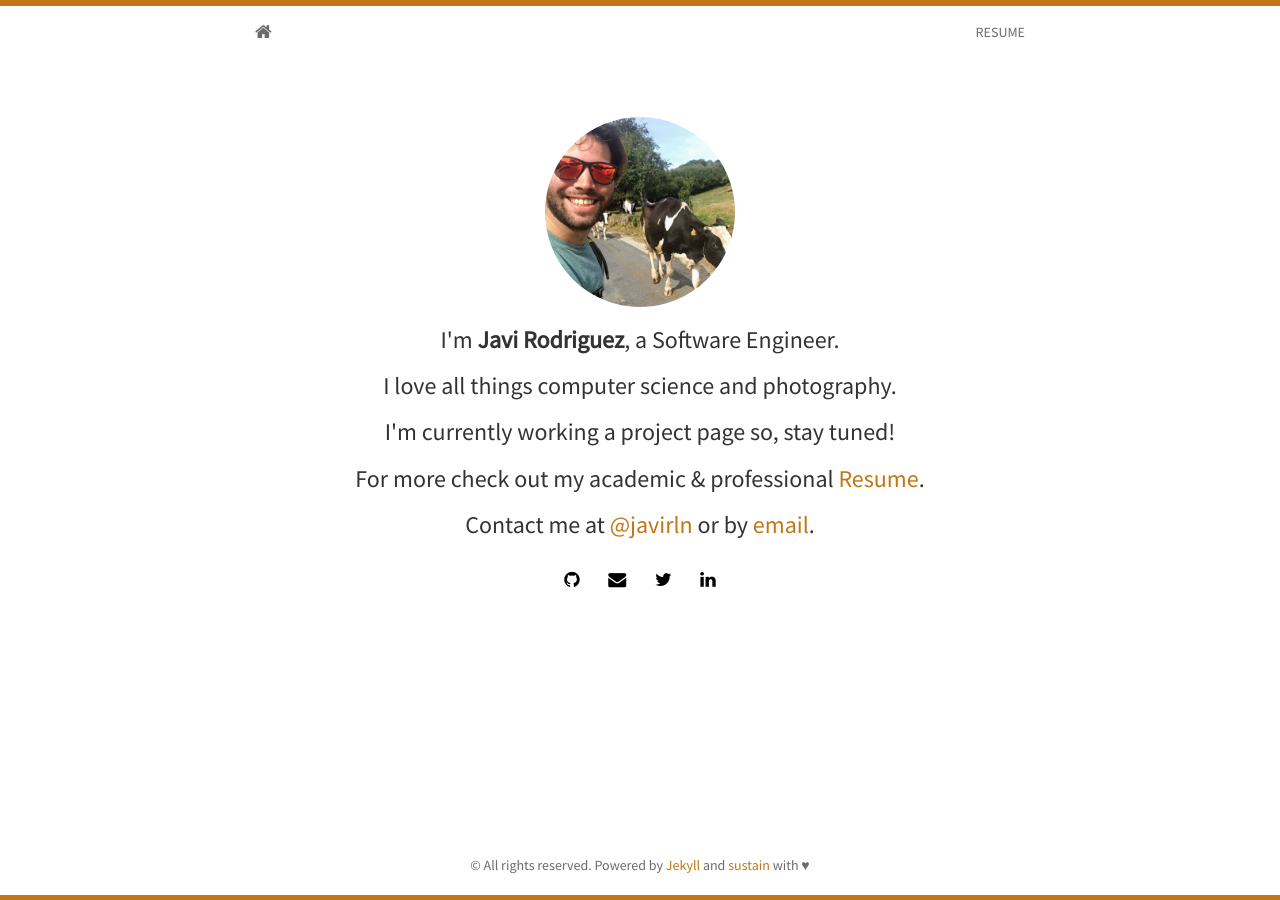
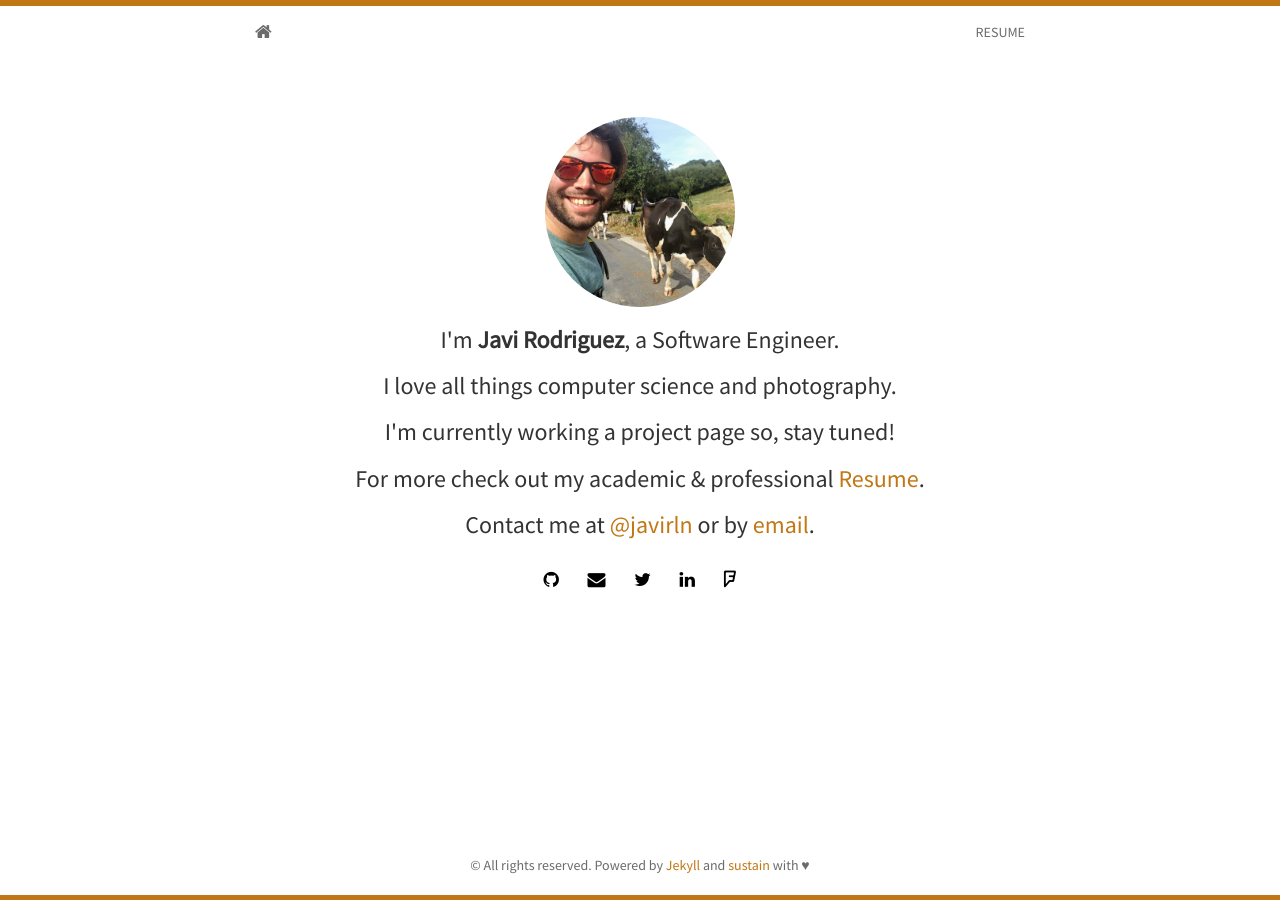
Before and after one commit to Javirln/javirln.github.io, a Jekyll site: the page built from index.html, in a window 1280 px wide. Built offline with Jekyll 4.4.1, drawn with Linux system fonts in a browser that asks for light colours; nearby versions of some CDN libraries; the list of posts is cut into pages by our own code.

Commit message:
Added Foursquare to social

```diff
--- a/_config.yml
+++ b/_config.yml
@@ -21,6 +21,7 @@ email: javier.rodleo@gmail.com
 github: javirln
 twitter: javirln
 linkedin: javierrodriguezleon
+foursquare: javirln
 #stackoverflow: username   #e.g: users/2735833/proton1h1
 #Comment out if you don't want disqus
 #disqus: username
--- a/_includes/social.html
+++ b/_includes/social.html
@@ -6,7 +6,6 @@
         {% if site.email %}
         <a href="mailto:{{ site.email}}"><i class="fa fa-envelope"></i></a>
         {% endif %}
-
         {% if site.twitter %}
         <a href="http://twitter.com/{{ site.twitter }}"><i class="fa fa-twitter"></i></a>
         {% endif %}
@@ -16,5 +15,8 @@
         {% if site.stackoverflow %}
         <a href="http://stackoverflow.com/{{ site.stackoverflow }}"><i class="fa fa-stack-overflow"></i></a>
         {% endif %}
+        {% if site.foursquare %}
+        <a href="https://foursquare.com/{{ site.foursquare }}"><i class="fa fa-foursquare"></i></a>
+        {% endif %}
     </h4>
 </div>
```
Lines whose indentation alone changed are shown as unchanged.
